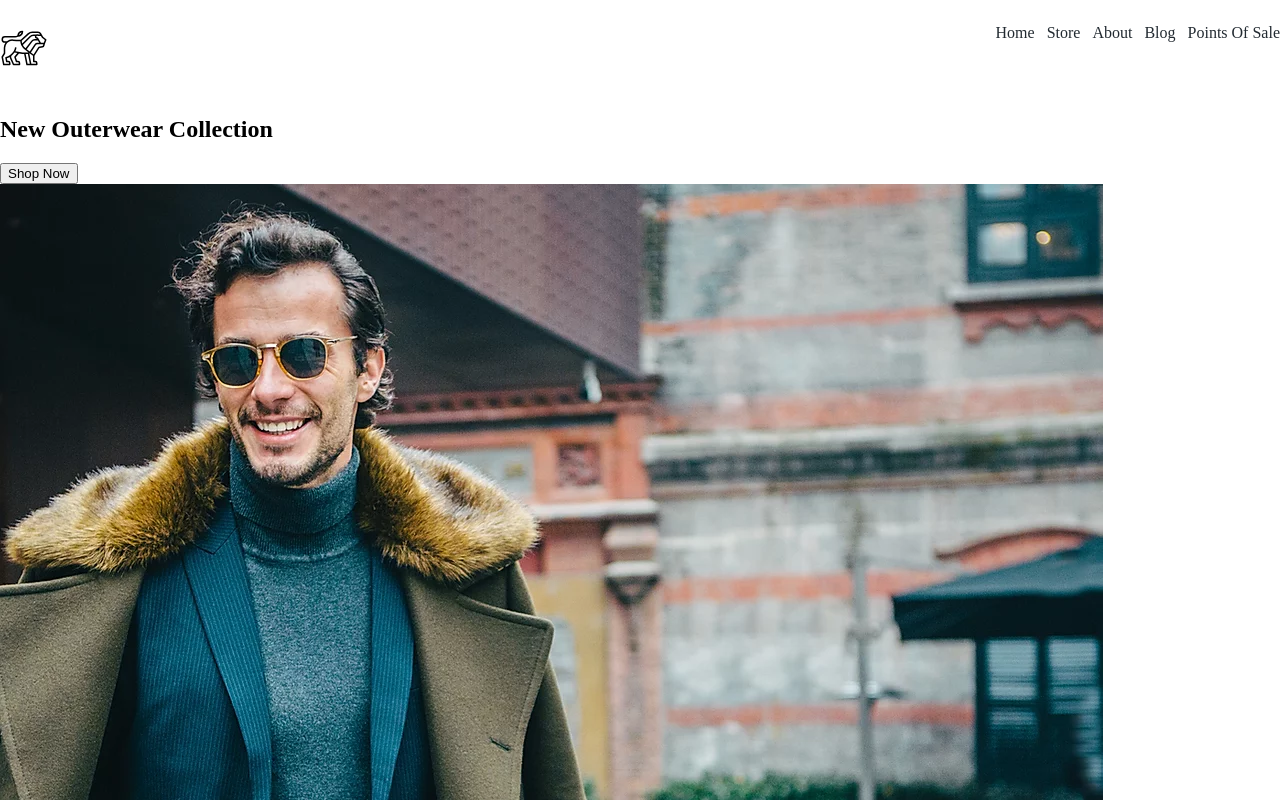
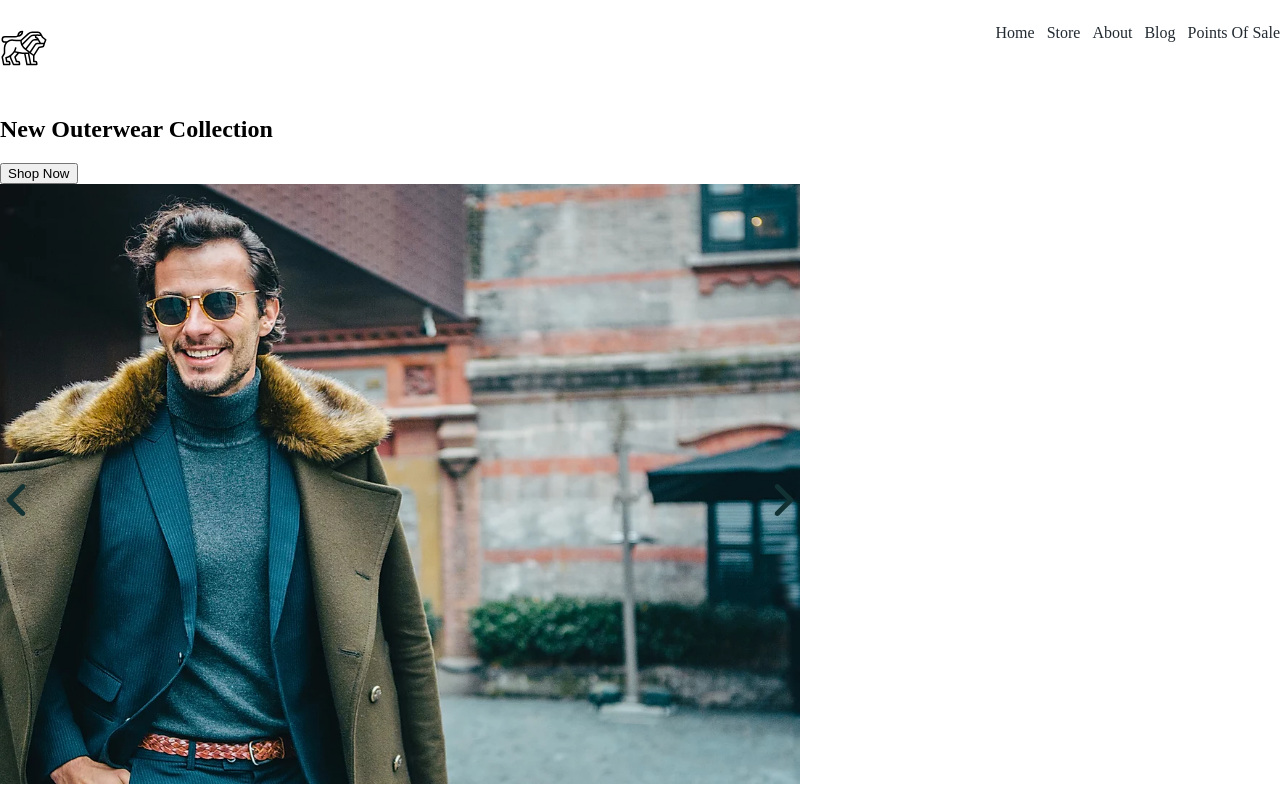
Before and after one commit to Vladius95/online-store, a React (Vite) app: page /#/home in a window 1280 px wide. Shown: the top 800 px of the page. Built offline with nearby package versions, Linux system fonts and the light colour scheme.

Commit message:
Stopwatch + Slider

```diff
--- /dev/null
+++ b/src/hooks/useStopwatch.ts
@@ -0,0 +1,67 @@
+import { useState, useRef, useEffect, useCallback } from "react";
+
+export type StopwatchSettings = {
+  time: number;
+  onEnd?: VoidFunction;
+  interval?: number;
+  autostart?: boolean;
+  repeat?: boolean;
+};
+
+/**
+ * Секундомер
+ * @param time промежуток времени в миллисекундах
+ * @param onEnd колбэк на завершение отсчета
+ * @param interval частота обновления секундомера (tick) в миллисекундах
+ * @param autostart стартовать на маунте
+ */
+export function useStopwatch({ time, onEnd, interval = 1000, autostart = false, repeat = false }: StopwatchSettings) {
+  const [tick, setTick] = useState(0);
+
+  const intervalId = useRef<number>(-1);
+  const prevTime = useRef<number>(0);
+
+  const onReset = useCallback(() => {
+    setTick(0);
+  }, []);
+
+  const onResume = useCallback(() => {
+    prevTime.current = new Date().getTime();
+
+    intervalId.current = window.setInterval(() => {
+      setTick(prevTick => {
+        const now = new Date().getTime();
+        const nextTick = prevTick + now - prevTime.current;
+
+        prevTime.current = now;
+        return nextTick;
+      });
+    }, interval);
+  }, [interval]);
+
+  const onStart = useCallback(() => {
+    onReset();
+    onResume();
+  }, [onReset, onResume]);
+
+  const onPause = useCallback(() => {
+    window.clearInterval(intervalId.current);
+  }, []);
+
+  useEffect(() => {
+    autostart && onStart();
+
+    return onPause;
+  }, [autostart]);
+
+  useEffect(() => {
+    if (tick >= time) {
+      onPause();
+      onEnd && onEnd();
+
+      repeat && onStart();
+    }
+  }, [time, tick]);
+
+  return { tick, onStart, onPause, onResume, onReset };
+}
--- a/src/page/fragments/Home/Home.tsx
+++ b/src/page/fragments/Home/Home.tsx
@@ -1,13 +1,17 @@
 import * as React from "react";
 import { ShopNow } from "./ShopNow/ShopNow";
 import { LayoutGallery } from "./LayoutGallery/LayoutGallery";
+
+const img1 = require("./LayoutGallery/images/bg1.webp");
+const img2 = require("./LayoutGallery/images/bg2.webp");
+const img3 = require("./LayoutGallery/images/bg3.webp");
 
 export function HomePage() {
   return (
     <section className="home-page">
       <h1 className="hp_title">New Outerwear Collection</h1>
       <ShopNow onClick={() => console.log("test")} />
-      <LayoutGallery />
+      <LayoutGallery width={800} height={600} imgs={[img1, img2, img3]} />
     </section>
   );
 }
--- /dev/null
+++ b/src/page/fragments/Home/LayoutGallery/LayoutGallery.scss
@@ -0,0 +1,27 @@
+.layout-gallery {
+  position: relative;
+  overflow: hidden;
+
+  &__image-list {
+    display: flex;
+    transition: transform 0.5s ease;
+  }
+
+  &__item {
+    transition: transform 0.5s ease;
+  }
+
+  &__arrow {
+    position: absolute;
+    top: 50%;
+    transform: translateY(-50%);
+
+    &--prev {
+      left: 0;
+    }
+
+    &--next {
+      right: 0;
+    }
+  }
+}
--- a/src/page/fragments/Home/LayoutGallery/LayoutGallery.tsx
+++ b/src/page/fragments/Home/LayoutGallery/LayoutGallery.tsx
@@ -1,29 +1,65 @@
+import "./LayoutGallery.scss";
+
 import * as React from "react";
 import { Arrow } from "src/page/components/Arrow/Arrow";
+import { useStopwatch } from "src/hooks/useStopwatch";
 
-const img1 = require("./images/bg1.webp");
-const img2 = require("./images/bg2.webp");
-const img3 = require("./images/bg3.webp");
+export interface LayoutGalleryProps {
+  width: number;
+  height: number;
+  imgs: string[];
+}
 
-export interface LayoutGalleryProps {}
+export function LayoutGallery({ width, height, imgs }: LayoutGalleryProps) {
+  const [index, setIndex] = React.useState(0);
 
-export function LayoutGallery({}: LayoutGalleryProps) {
+  const { tick, onStart, onPause, onReset, onResume } = useStopwatch({
+    time: 2000,
+    onEnd: () => {
+      setIndex(prevIndex => {
+        const next = prevIndex + 1;
+        if (next === imgs.length) {
+          return 0;
+        }
+
+        return next;
+      });
+    },
+    autostart: false,
+    repeat: true
+  });
+
   return (
-    <article className="layout-gallery">
-      <ul className="layout-gallery__images">
+    <article className="layout-gallery" style={{ width: width, height: height }}>
+      <ul
+        className="layout-gallery__image-list"
+        style={{ width: width * imgs.length, transform: `translateX(-${width * (index + 1)}px)` }}
+      >
         <li className="layout-gallery__item">
-          <img className="layout-gallery__image" src={img1} />
+          <img className="layout-gallery__image" src={imgs[imgs.length - 1]} style={{ width: width, height: height }} />
         </li>
+        {imgs.map((src, i) => (
+          <li className="layout-gallery__item">
+            <img className="layout-gallery__image" src={src} style={{ width: width, height: height }} />
+          </li>
+        ))}
         <li className="layout-gallery__item">
-          <img className="layout-gallery__image" src={img2} />
-        </li>
-        <li className="layout-gallery__item">
-          <img className="layout-gallery__image" src={img3} />
+          <img className="layout-gallery__image" src={imgs[0]} style={{ width: width, height: height }} />
         </li>
       </ul>
 
-      <Arrow direction="left" />
-      <Arrow direction="right" />
+      <Arrow
+        direction="left"
+        onClick={() => setIndex(prevIndex => prevIndex - 1)}
+        size="x32"
+        extraClass="layout-gallery__arrow layout-gallery__arrow--prev"
+      />
+      <Arrow
+        direction="right"
+        onClick={() => setIndex(prevIndex => prevIndex + 1)}
+        size="x32"
+        extraClass="layout-gallery__arrow layout-gallery__arrow--next"
+      />
     </article>
   );
 }
```
